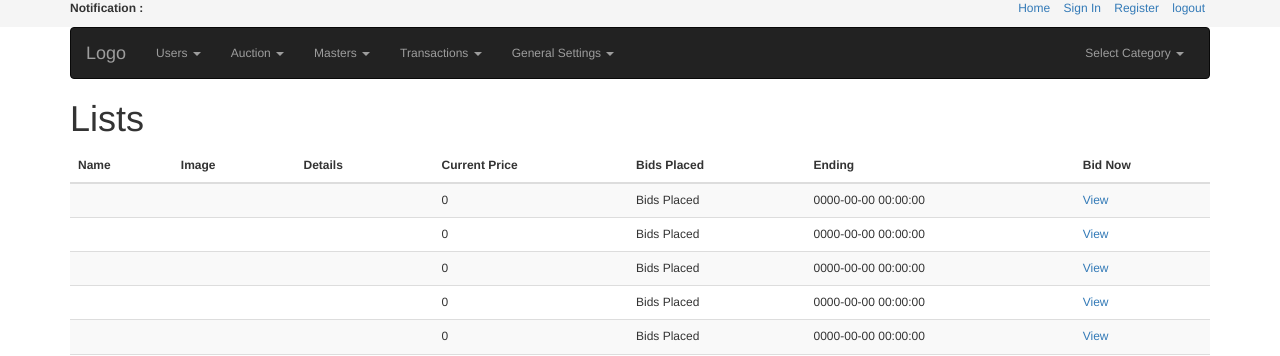
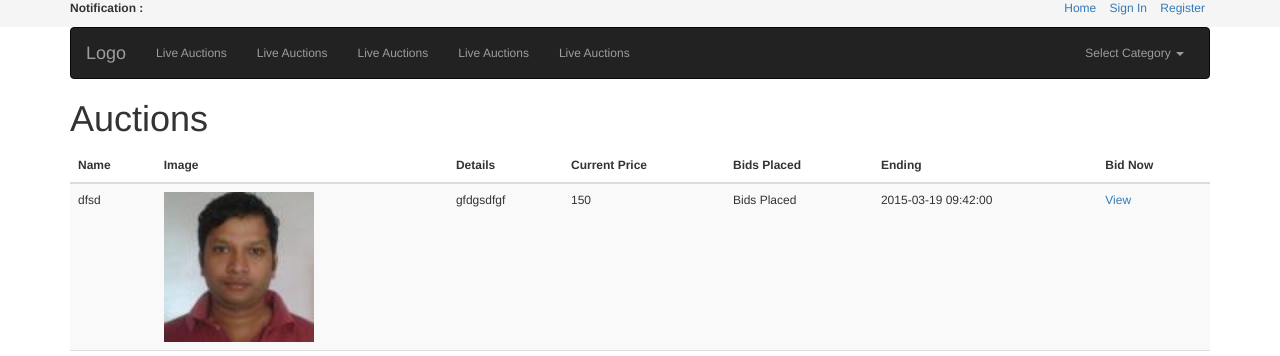
Before and after one commit to brijeshmkt/testb, a PHP site: page /index.php in a window 1280 px wide. Shown: the top 356 px of the page. Run offline with PHP 8.4, Linux system fonts and the light colour scheme; data comes from the database, SQL or seed files in the repository; both versions use the stored data as it was after the commit; some libraries are stand-ins or nearby versions.

Commit message:
Front end

```diff
--- a/admin/manage_users.php
+++ b/admin/manage_users.php
@@ -22,6 +22,7 @@ include('header.php');
 
          <th>S.No</th>
          <th>Name</th>
+         <th>Balance</th>
          <th>Edit</th>
          <th>Delete</th>
 
@@ -36,6 +37,8 @@ include('header.php');
    		<tr>
       		<td><?= $user['id']  ?></td>
       		<td><?= $user['username']  ?></td>
+            <td><?= $user['balance']  ?></td>
+
       		<td>Edit</td>
       		<td>Delete</td>
       	</tr>
--- a/header.php
+++ b/header.php
@@ -44,11 +44,33 @@
           <div class="social">
 
             <ul class="list-inline">
-                <li><?php if(isset($_SESSION["username"])) {echo "You are logged in as " . $_SESSION["username"];} ?></li>
+
+              <?php if(isset($_SESSION["username"])){ ?>
+                <li><?php echo "Hello " . $_SESSION["username"]; ?></li>
+
+                  <?php
+                    $userid = $_SESSION['userid'];
+                    $user = $db->getOne('users', $userid);
+
+                  ?>
+                <li>Your Account Balance is INR <?= $user['balance'];  ?></li>
+                <li><a href="">Profile</a></li>
+                <li><a href="">Watch List</a></li>
+
+                <li><a href="">Add Balance</a></li>
+                <li><a href="">Transactions</a></li>
+                <li><a href="">My Bids</a></li>
+                <li><a href="logout.php">logout</a></li>
+
+
+               <?php }else{ ?>
+
+
                 <li><a href="index.php">Home</a></li>
                 <li><a href="login.php">Sign In</a></li>
                 <li><a href="register.php">Register</a></li>
-                <li><a href="logout.php">logout</a></li>
+
+                <?php } ?>
             </ul>
 
 
--- a/includes/db.php
+++ b/includes/db.php
@@ -4,7 +4,9 @@ class db{
 
 	private $host = "localhost";
 	private $user = "root";
-	private $pass = "root";
+
+
+	private $pass = "";
 	private $base_name = "bid";
 
 	public function __construct(){
--- a/index.php
+++ b/index.php
@@ -1,16 +1,26 @@
 <?php
 include('init.php');
 
+if(isset($_GET['catid'])){
+  $catid = $_GET['catid'];
+  $query = "select * from auction_products WHERE category_id =  $catid ORDER BY id DESC";
+}else{
+  $query = "select * from auction_products ORDER BY id DESC";
+}
 
 // Keeping logic in header http://www.unieauction.com/platinum-demo/users/signup
-$query = "select * from auction_products";
+
+
+
 $res = $db->getAll($query);
+
+$msg = empty($res) ? "No records found":"" ;
 
 include('header.php');
 
 ?>
 
-<h1>Lists</h1>
+<h1>Auctions</h1>
 
 <table class="table table-striped table-hover">
   <thead>
@@ -31,7 +41,7 @@ include('header.php');
 	<tr>
 
 		<td><?= $value['name']; ?></td>
-		<td><?= $value['image']; ?></td>
+		<td><img width="150" height="150" src="files/products/<?= $value['image']; ?>" /> </td>
     <td><?= $value['short_description']; ?></td>
     <td><?= $value['opening_price']; ?></td>
     <td>Bids Placed</td>
--- a/login.php
+++ b/login.php
@@ -22,8 +22,12 @@ $userid = $db->getAll($sql);
 		$_SESSION["username"] = $username;
 	}
 
+header("Location: index.php");
 
+exit;
 }
+
+
 // Keeping logic in header //http://www.unieauction.com/platinum-demo/manageusers/index
 
 include('header.php');
--- a/logout.php
+++ b/logout.php
@@ -1,5 +1,5 @@
 <?php
-include('includes/init.php');
+include('init.php');
 
 // Keeping logic in header
 
@@ -20,6 +20,10 @@ if (ini_get("session.use_cookies")) {
 
 // Finally, destroy the session.
 session_destroy();
+
+header("Location: index.php");
+
+exit;
 ?>
 
 <h1>Logout</h1>
--- a/partials/main_nav.php
+++ b/partials/main_nav.php
@@ -5,103 +5,16 @@
    <div>
       <ul class="nav navbar-nav">
 
-        <li class="dropdown">
-            <a href="#" class="dropdown-toggle" data-toggle="dropdown">
-               Users <b class="caret"></b>
-            </a>
-            <ul class="dropdown-menu">
-               <li><a href="manage_users.php">List Users</a></li>
-               <li><a href="#">Send Emails</a></li>
-               <li><a href="#">User Logins</a></li>
+       <li><a href="">Live Auctions</a></li>
+       <li><a href="">Live Auctions</a></li>
+       <li><a href="">Live Auctions</a></li>
 
-               <li><a href="#">Message Reports</a></li>
+       <li><a href="">Live Auctions</a></li>
 
-               <li><a href="#">Contact Request</a></li>
-               <li><a href="#">Testimonials</a></li>
-
-            </ul>
-         </li>
-
-         <li class="dropdown">
-            <a href="#" class="dropdown-toggle" data-toggle="dropdown">
-               Auction <b class="caret"></b>
-            </a>
-            <ul class="dropdown-menu">
-               <li><a href="manage_products.php">Manage Products</a></li>
-               <li><a href="manage_category.php">Manage Category</a></li>
-               <li><a href="#">Bid History</a></li>
-               <li><a href="#">Auction Won List</a></li>
-               <li><a href="#">Lowest Unique Bid Price</a></li>
-               <li><a href="#">Scratch Bid History</a></li>
-               <li><a href="#">Reserve Bid History</a></li>
-               <li><a href="#">Reserve Bid Increment</a></li>
-               <li><a href="#">Highest Unique Bid Price</a></li>
-            </ul>
-         </li>
-
-
-
-
-         <li class="dropdown">
-            <a href="#" class="dropdown-toggle" data-toggle="dropdown">
-               Masters <b class="caret"></b>
-            </a>
-            <ul class="dropdown-menu">
-               <li><a href="#">Manage Bid Packages</a></li>
-               <li><a href="#">User Bonus</a></li>
-               <li><a href="#">Bonus Settings</a></li>
-               <li><a href="#">Manage Deposits</a></li>
-               <li><a href="#">Manage Voucher</a></li>
-               <li><a href="#">Payment Gateways</a></li>
-               <li><a href="#">Manage Email Templates</a></li>
-               <li><a href="#">Manage Modules</a></li>
-
-            </ul>
-         </li>
-
-        <li class="dropdown">
-            <a href="#" class="dropdown-toggle" data-toggle="dropdown">
-               Transactions <b class="caret"></b>
-            </a>
-            <ul class="dropdown-menu">
-               <li><a href="#">Auction Order History</a></li>
-               <li><a href="#">Transactions</a></li>
-               <li><a href="#">Payment Transactions Log</a></li>
-               <li><a href="#">Buy Now Transactions</a></li>
-               <li><a href="#">Buy Now Transactions Log</a></li>
-
-
-            </ul>
-         </li>
-
-                 <li class="dropdown">
-            <a href="#" class="dropdown-toggle" data-toggle="dropdown">
-               General Settings <b class="caret"></b>
-            </a>
-            <ul class="dropdown-menu">
-               <li><a href="#">Site Settings</a></li>
-               <li><a href="#">Meta Settings</a></li>
-               <li><a href="#">User Settings</a></li>
-               <li><a href="#">Products Settings</a></li>
-               <li><a href="#">Site Banner Settings</a></li>
-               <li><a href="#">Site Ads Settings</a></li>
-               <li><a href="#">SMTP Mail Settings</a></li>
-               <li><a href="#">Manage Static Pages</a></li>
-
-
-
-            </ul>
-         </li>
-
-
-
-
-
-
+       <li><a href="">Live Auctions</a></li>
 
 
       </ul>
-
       <ul class="nav navbar-nav navbar-right" style="margin-right: 10px;">
               <li class="dropdown">
             <a href="#" class="dropdown-toggle" data-toggle="dropdown">
@@ -109,8 +22,13 @@
             </a>
             <ul class="dropdown-menu">
 
-               <li><a href="#">Books</a></li>
-               <li><a href="#">Cars</a></li>
+                  <li><a href="index.php">All</a></li>
+
+               <?php foreach ($category->getIdValueArray() as $key => $value): ?>
+                  <li><a href="?catid=<?= $value['id'] ?>"><?= $value['category'] ?></a></li>
+               <?php endforeach ?>
+
+
 
 
 
```
Also changed, not shown: bid_26-3-15.sql (added, +139 -0 lines).
